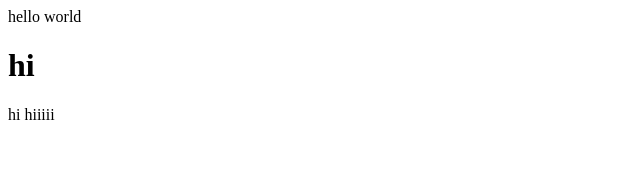
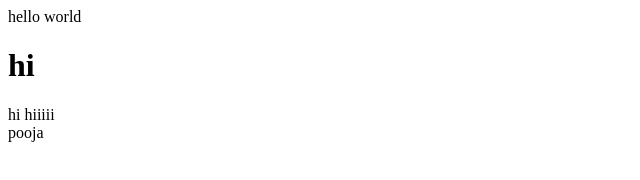
Before and after one commit to PoojaDev30/first_repo, a plain HTML site: page index.html in a window 1280 px wide. Shown: the full height of the page, 0-640 px from the left. Drawn offline with Linux system fonts and the light colour scheme.

Commit message:
add my name in div

```diff
--- a/index.html
+++ b/index.html
@@ -1,3 +1,4 @@
 <p>hello world</p>
 <h1>hi</h1>
 <div>hi hiiiii</div>
+<div>pooja</div>
```
